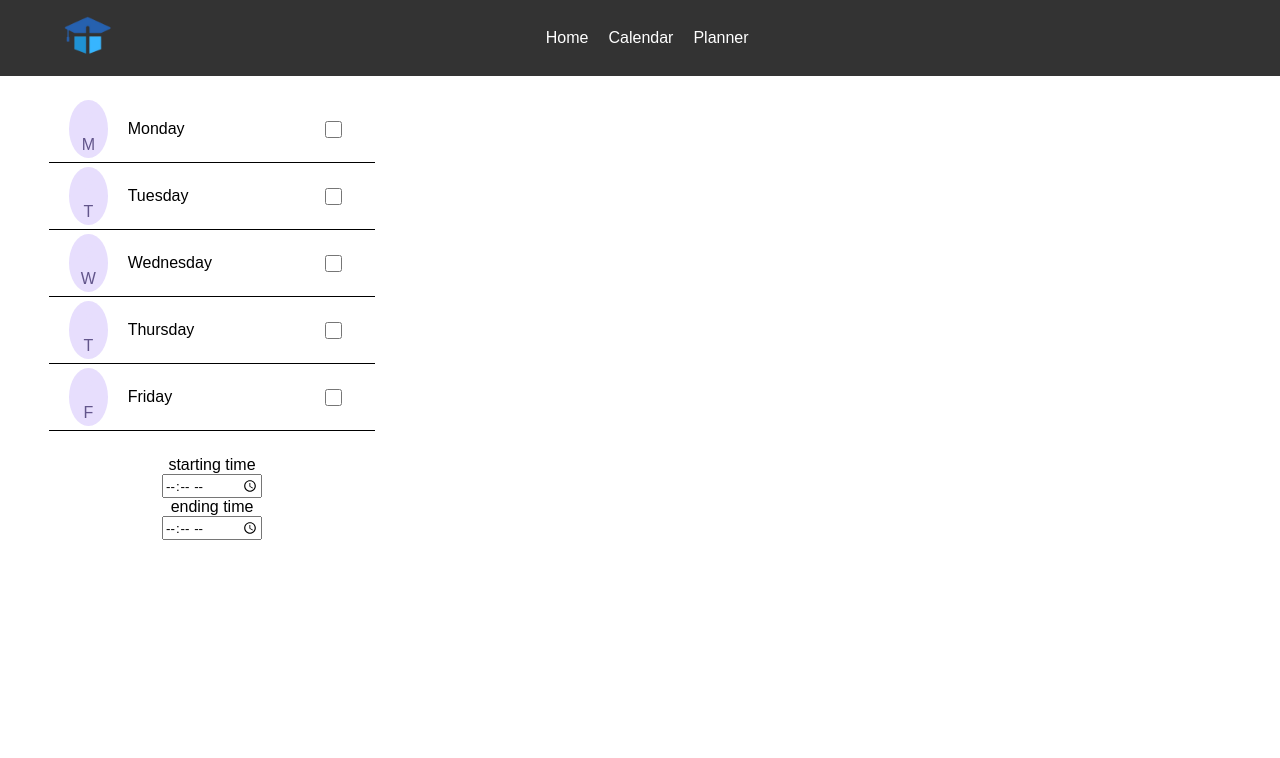
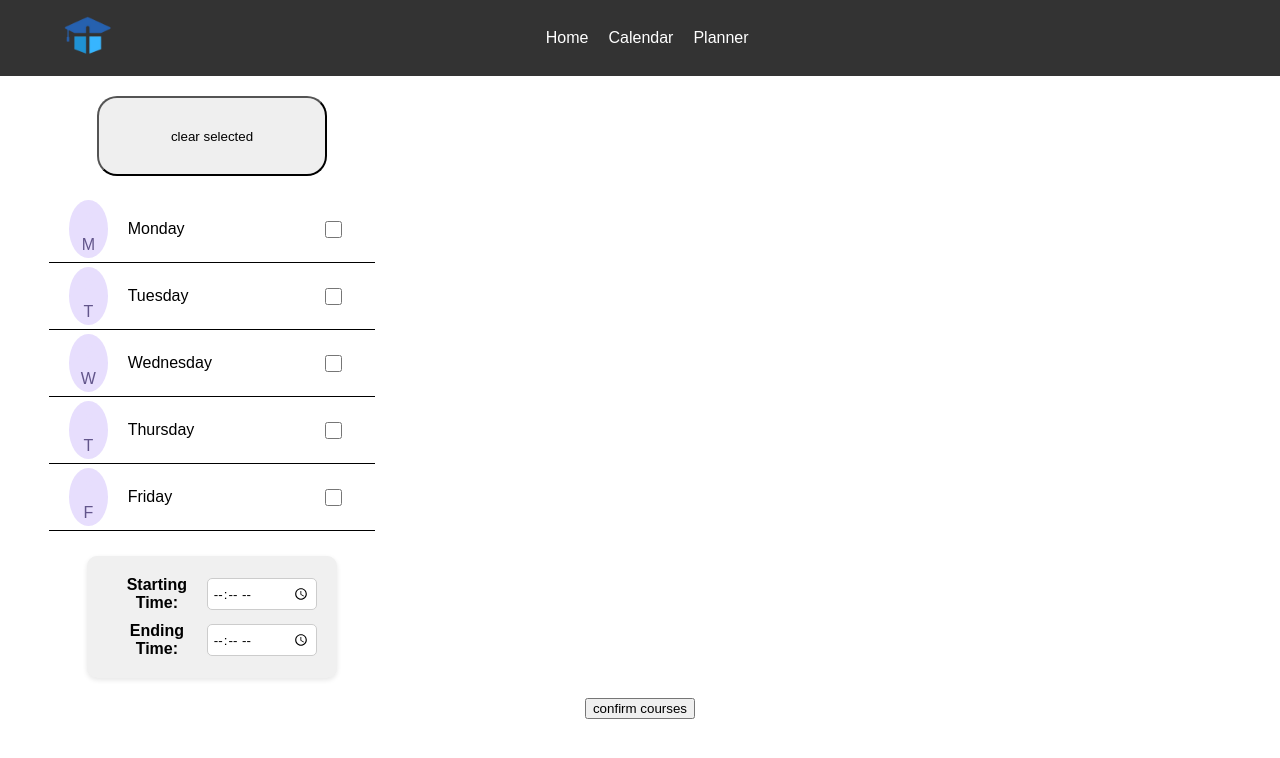
Before and after one commit to potato-potato-potato-potato/UCM-Registration-Helper, a React (Create React App) app in the folder ucmrh/: page / in a window 1280 px wide. Shown: the top 758 px of the page. Built offline with nearby package versions, Linux system fonts and the light colour scheme.

Commit message:
more componnets added to front page

```diff
--- a/ucmrh/src/components/App.css
+++ b/ucmrh/src/components/App.css
@@ -65,12 +65,31 @@
     transform: translate(-50%, -50%);
 }
 
-#timeSelectorContainer{
-	display:flex;
-	flex-direction: column;
-	width: 100px;
-	padding: 20px;
+#timeSelectorContainer {
+  display: flex;
+  flex-direction: column;
+  gap: 10px; /* Adjust gap as needed */
+  padding: 20px;
+  background-color: #f0f0f0;
+  border-radius: 10px;
+  box-shadow: 0px 2px 5px rgba(0, 0, 0, 0.1);
+}
 
+.time-input-container {
+  display: flex;
+  align-items: center;
+}
+
+.time-input-container label {
+  flex: 0 0 100px; /* Fixed width for label */
+  font-weight: bold;
+}
+
+.time-input-container input[type="time"] {
+  flex: 1;
+  padding: 5px;
+  border: 1px solid #ccc;
+  border-radius: 5px;
 }
 
 
@@ -150,3 +169,13 @@
 .preferred-day-check-box:checked {
     accent-color: rgb(98,85,139);
 }
+
+#clearButton {
+	width:60%;
+	height:80px;
+	border-radius:20px;
+
+
+
+
+}
--- a/ucmrh/src/components/StartingTime.js
+++ b/ucmrh/src/components/StartingTime.js
@@ -1,14 +1,18 @@
 import './App.css'
 
-function TimeSelector(){
-	return(
-		<div id='timeSelectorContainer'>
-			<label>starting time</label>
-			<input  type={'time'}/>
-			<label>ending time</label>
-			<input type={"time"}/>
+function TimeSelector() {
+	return (
+		<div id="timeSelectorContainer">
+			<div className="time-input-container">
+				<label htmlFor="startTime">Starting Time:</label>
+				<input type="time" id="startTime" />
+			</div>
+			<div className="time-input-container">
+				<label htmlFor="endTime">Ending Time:</label>
+				<input type="time" id="endTime" />
+			</div>
 		</div>
-	)
+	);
 }
 
 export default TimeSelector;
--- /dev/null
+++ b/ucmrh/src/components/generate.js
@@ -0,0 +1,11 @@
+import './App.css'
+function Create(){
+
+}
+
+function SubmitButton(){
+	return(
+	<button>confirm courses</button>
+	)
+}
+export default SubmitButton;
--- a/ucmrh/src/newButton.js
+++ b/ucmrh/src/components/newButton.js
@@ -1,7 +1,7 @@
 import React from "react";
-
+import './App.css'
 function newButton() {
-  return <button> </button>;
+  return <button id="clearButton">clear selected</button>;
 }
 
 function clearCookie() {
--- a/ucmrh/src/pages/index.css
+++ b/ucmrh/src/pages/index.css
@@ -5,7 +5,7 @@
 	height: 100%;
 	left:0;
 	top: 0;
+	gap: 20px;
+	align-items: center;
 	padding: 20px;
-	align-items: center;
-
 }
--- a/ucmrh/src/pages/index.js
+++ b/ucmrh/src/pages/index.js
@@ -1,16 +1,24 @@
 import React from 'react'
 import PreferredDay from '../components/preferred-day';
 import TimeSelector from '../components/StartingTime';
+import NewButton from '../components/newButton';
+
+import ConfirmButton from "../components/generate"
+
 import "./index.css"
 export const index = () => {
   return (
 		<div className="App">
 				<div className='preferences'>
+					<NewButton/>
 					<PreferredDay/>
 					<TimeSelector/>
 				</div>
 				<div className='center'></div>
-				<div className='right'></div>
+				<div className='right'>
+				<ConfirmButton/>
+
+			</div>
 		</div>
 	)
 }
```
